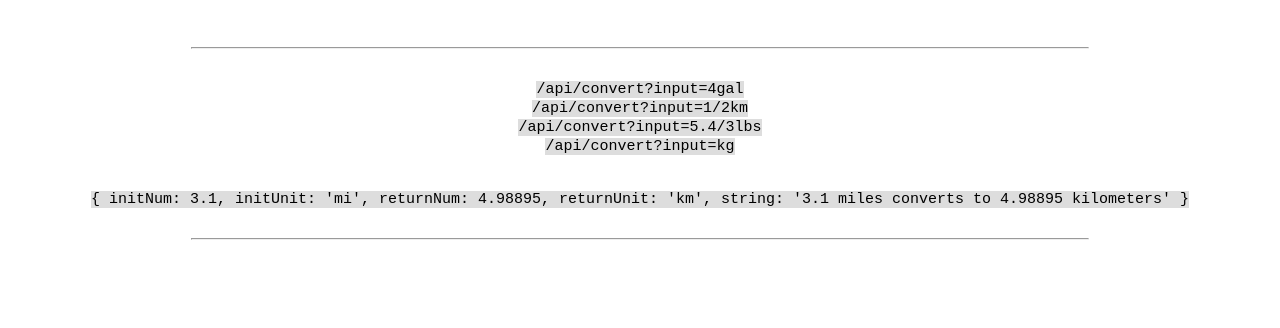
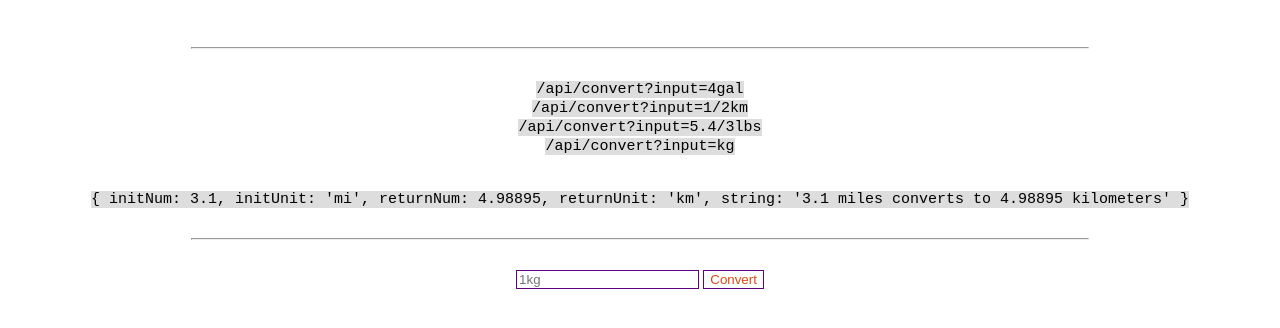
Before and after one commit to hadinhtu97/metric-imperial-converter, a website: page views/index.html in a window 1280 px wide. Shown: the part 98-426 px from the top of the page. Drawn offline with Linux system fonts and the light colour scheme; files that its build step writes are made by us from their sources.

Commit message:
update frontend

```diff
--- a/public/style.css
+++ b/public/style.css
@@ -14,7 +14,7 @@ hr {
     width: 70%;
 }
 
-#code {
+div {
     margin: 30px 0;
     font-size: 15px;
 }
@@ -23,3 +23,17 @@ code {
     font-family: monospace;
     background-color: #ddd;
 }
+
+input {
+    outline: none;
+    border: 1px solid #5e0080;
+}
+
+input[type=submit] {
+    background-color: #fff;
+    color: #dd4814;
+}
+
+input[type=submit]:hover {
+    color: cyan;
+}
--- a/views/index.html
+++ b/views/index.html
@@ -11,7 +11,7 @@
 <body>
     <h1>Metric Imperial Converter</h1>
     <hr>
-    <div id="code">
+    <div>
         <code>
             /api/convert?input=4gal <br>
             /api/convert?input=1/2km <br>
@@ -24,6 +24,15 @@
         </code>
     </div>
     <hr>
+    <div>
+        <form action="" method="POST" id="form">
+            <input type="text" id="input" name="input" placeholder="1kg">
+            <input type="submit" value="Convert">
+        </form>
+        <p id="string"></p>
+        <code id="output"></code>
+    </div>
+    <script src="client.js"></script>
 </body>
 
 </html>
```
Also changed, not shown: public/client.js (added, +9 -0 lines).
